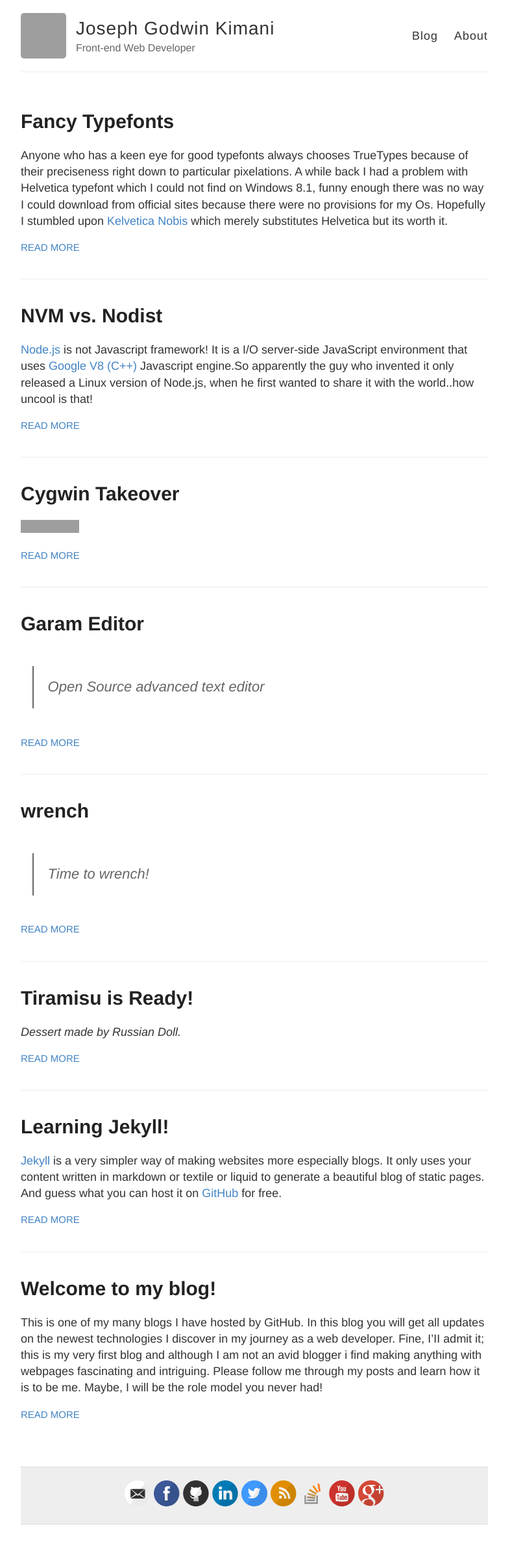
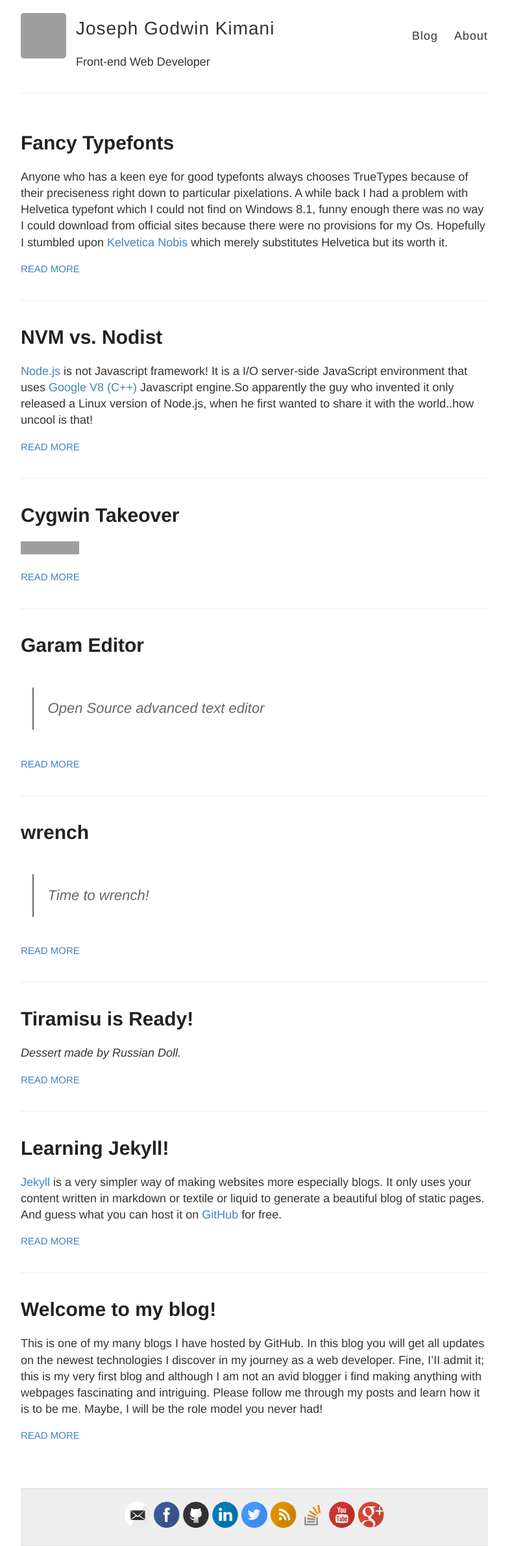
Before and after one commit to Gochojr/blogsite, a Jekyll site: the page built from index.html, in a window 1280 px wide. Shown: the whole page at 65% size, without its empty margins (248-1031 px from the left). Built offline with Jekyll 4.4.1, drawn with Linux system fonts in a browser that asks for light colours; Markdown is read by kramdown in place of the engine named in the settings; comment, search, counter and statistics services are not loaded; before the commit the page ends 2346 px from its top, so only the background shows below that; grey boxes are pictures that could not be loaded.

Commit message:
Changed Something

```diff
--- a/_layouts/default.html
+++ b/_layouts/default.html
@@ -28,9 +28,11 @@
           <a href="{{ site.baseurl }}/" class="site-avatar"><img src="{{ site.avatar }}" /></a>
 
           <div class="site-info">
-            <h1 class="site-name"><a href="{{ site.baseurl }}/">{{ site.name }}</a></h1>
-            <p class="site-description">{{ site.description }}</p>
-          </div>
+            <h1 class="site-name"><a href="https://github.com/Gochojr">{{ site.name }}</a></h1>
+            <p class="http://gochojr.github.io/projects.html">{{ site.description }}</p>
+			 <!-- <p class="site-description">{{ site.description }}</p>
+			 <h1 class="site-name"><a href="{{ site.baseurl }}/">{{ site.name }}</a></h1> -->
+			</div>
 
           <nav>
             <a href="{{ site.baseurl }}/">Blog</a>
```
